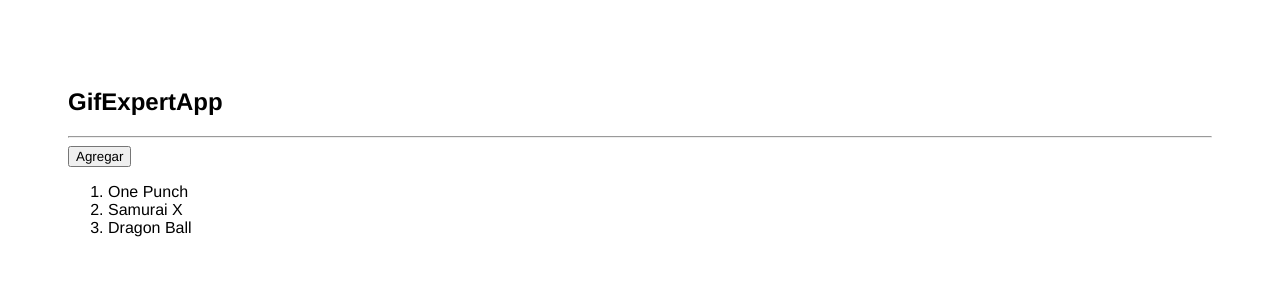
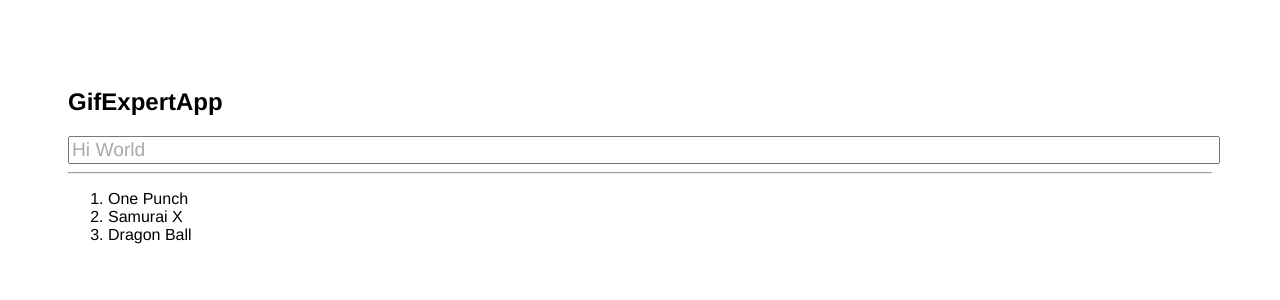
Before and after one commit to andrezffajardo/ReactJS-zero-to-expert-GifExpertApp, a React (Create React App) app: page / in a window 1280 px wide. Shown: the top 300 px of the page. Built offline with nearby package versions, Linux system fonts and the light colour scheme.

Commit message:
AddCategory Component, css changes and GifExpertApp changes

```diff
--- a/src/GifExpertApp.js
+++ b/src/GifExpertApp.js
@@ -1,21 +1,20 @@
 import React, {useState} from 'react';
+import {AddCategory} from "./components/AddCategory";
 
 const GifExpertApp = () => {
 
-    //const categories = ['One Punch','Samurai X', 'Dragon Ball'];
     const [categories, setCategories] = useState(['One Punch','Samurai X', 'Dragon Ball']);
 
-    const handleAdd = () => {
-        setCategories([...categories, 'Evangelion']);
-    }
+    // const handleAdd = () => {
+    //     setCategories([...categories, 'Evangelion']);
+    // }
 
 
     return (
         <>
             <h2>GifExpertApp</h2>
+            <AddCategory />
             <hr />
-
-            <button onClick={ handleAdd }>Agregar</button>
 
             <ol>
                 {
--- /dev/null
+++ b/src/components/AddCategory.js
@@ -0,0 +1,26 @@
+import React, {useState} from 'react';
+
+export const AddCategory = () => {
+
+    const [inputValue, setInputValue] = useState('Hi World');
+
+    const handleInputChange = ( e ) => {
+        setInputValue(e.target.value);
+    }
+
+    const handleSubmit = (e) => {
+        e.preventDefault();
+        console.log('listo!!');
+
+    }
+
+    return (
+        <form onSubmit={ handleSubmit }>
+            <input
+                type="text"
+                value={ inputValue }
+                onChange={ handleInputChange }
+            />
+        </form>
+    );
+};
--- a/src/index.css
+++ b/src/index.css
@@ -6,5 +6,10 @@
 
 body {
     padding: 60px;
+}
 
+input {
+    color: darkgrey;
+    font-size: 1.2rem;
+    width: 100%;
 }
```
